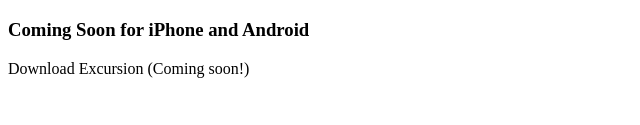
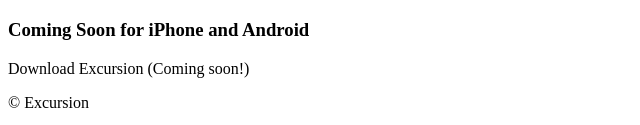
Before and after one commit to sarahvroff/Excursion, a plain HTML site: page index.html in a window 1280 px wide. Shown: the part 995-1120 px from the top of the page, 0-640 px from the left. Before the commit the page ends 1081 px from the top, so only its background shows below. Drawn offline with Linux system fonts and the light colour scheme.

Commit message:
Add footer

```diff
--- a/index.html
+++ b/index.html
@@ -11,22 +11,29 @@
             <h1>Discover hidden places in the world around you</h1>
             <a>Download Excursion (Coming soon!)</a>
         </header>
+
         <section id="demo">
             <video autoplay muted>
                 <source src='./resources/videos/excursion.mp4' type='video/mp4'>
                 Video not supported
             </video>
         </section>
+
         <section id='discription'>
             <h2>Your personal travel guide</h2>
             <p>Excursion remembers places you like, and recommends new points of interest</p>
             <img src="./resources/images/camp.jpg" alt="camp site"/>
         </section>
+
         <section id='coming soon'>
             <img src="./resources/images/phone.png" alt="phone icon"/>
             <h3>Coming Soon for iPhone and Android</h3>
+        </section>
+
+        <footer>
             <a>Download Excursion (Coming soon!)</a>
-        </section>
+            <p>&#169 Excursion</p>
+        </footer>
     </body>
 
 </html>
```
